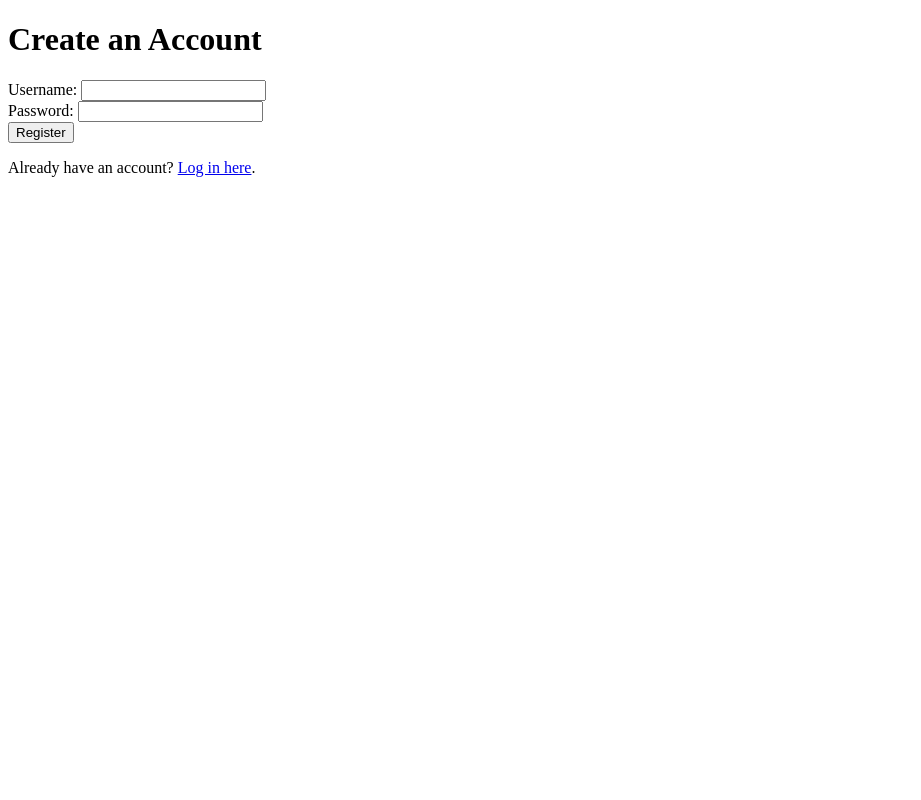
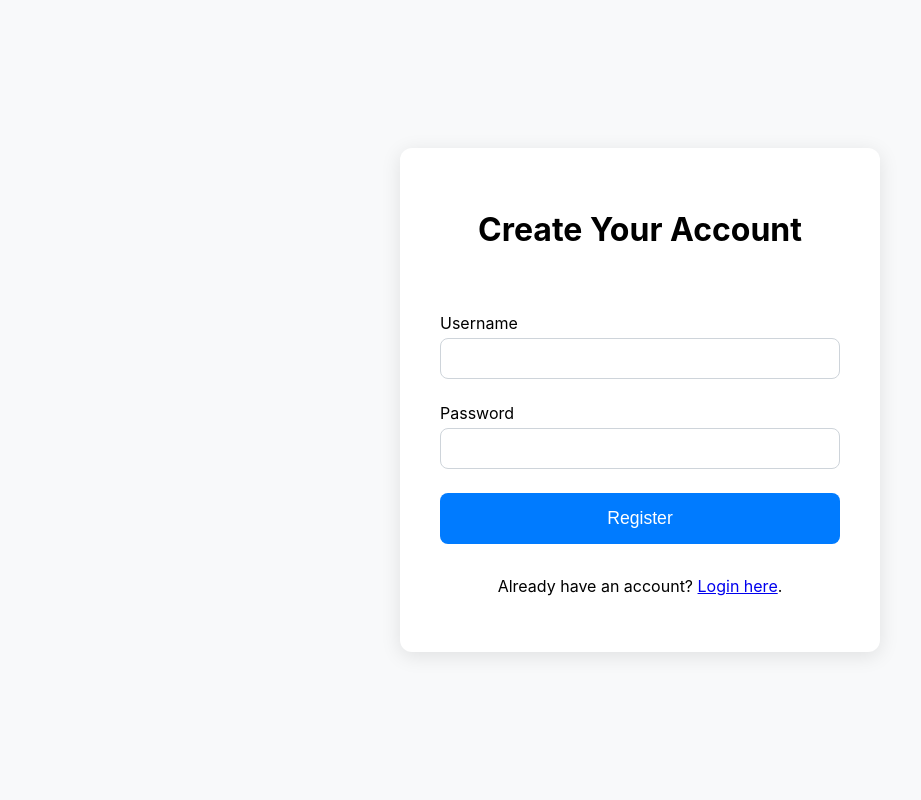
Before and after one commit to clausespy/clausespyv2, a Flask app: page /register in a window 1280 px wide. Shown: the whole page, without its empty margins (0-921 px from the left). Run offline with Flask 3, Linux system fonts and the light colour scheme.

Commit message:
Update register.html

```diff
--- a/templates/register.html
+++ b/templates/register.html
@@ -2,23 +2,43 @@
 <html lang="en">
 <head>
     <meta charset="UTF-8">
-    <title>Register</title>
+    <title>Register - ClauseSpy</title>
+    <!-- Using same styles as login page -->
+    <style>
+        body { font-family: -apple-system, BlinkMacSystemFont, "Segoe UI", Roboto, Helvetica, Arial, sans-serif; background-color: #f8f9fa; display: flex; justify-content: center; align-items: center; height: 100vh; margin: 0; }
+        .form-container { background: white; padding: 40px; border-radius: 12px; box-shadow: 0 4px 20px rgba(0,0,0,0.1); width: 100%; max-width: 400px; text-align: center; }
+        h1 { margin-bottom: 2em; }
+        .form-group { margin-bottom: 1.5em; text-align: left; }
+        label { display: block; margin-bottom: 5px; }
+        input { width: 100%; padding: 12px; border: 1px solid #ced4da; border-radius: 8px; box-sizing: border-box; }
+        button { width: 100%; padding: 15px; background-color: #007bff; color: white; border: none; border-radius: 8px; font-size: 1.1em; cursor: pointer; }
+        .flash-message { padding: 1em; margin-bottom: 1em; background-color: #f8d7da; color: #721c24; border: 1px solid #f5c6cb; border-radius: 8px; }
+    </style>
 </head>
 <body>
-    <h1>Create an Account</h1>
-    <form action="{{ url_for('register') }}" method="post">
-        <div>
-            <label for="username">Username:</label>
+    <div class="form-container">
+        <h1>Create Your Account</h1>
+
+        {% with messages = get_flashed_messages() %}
+            {% if messages %}
+                <div class="flash-message">
+                    {{ messages[0] }}
+                </div>
+            {% endif %}
+        {% endwith %}
+
+        <form method="post">
+            <div class="form-group">
+                <label for="username">Username</label>
                 <input type="text" id="username" name="username" required>
             </div>
-        <div>
-            <label for="password">Password:</label>
+            <div class="form-group">
+                <label for="password">Password</label>
                 <input type="password" id="password" name="password" required>
             </div>
             <button type="submit">Register</button>
         </form>
-    <p>
-        Already have an account? <a href="{{ url_for('login') }}">Log in here</a>.
-    </p>
+        <p style="margin-top: 2em;">Already have an account? <a href="{{ url_for('login') }}">Login here</a>.</p>
+    </div>
 </body>
 </html>
```
Lines whose indentation alone changed are shown as unchanged.
